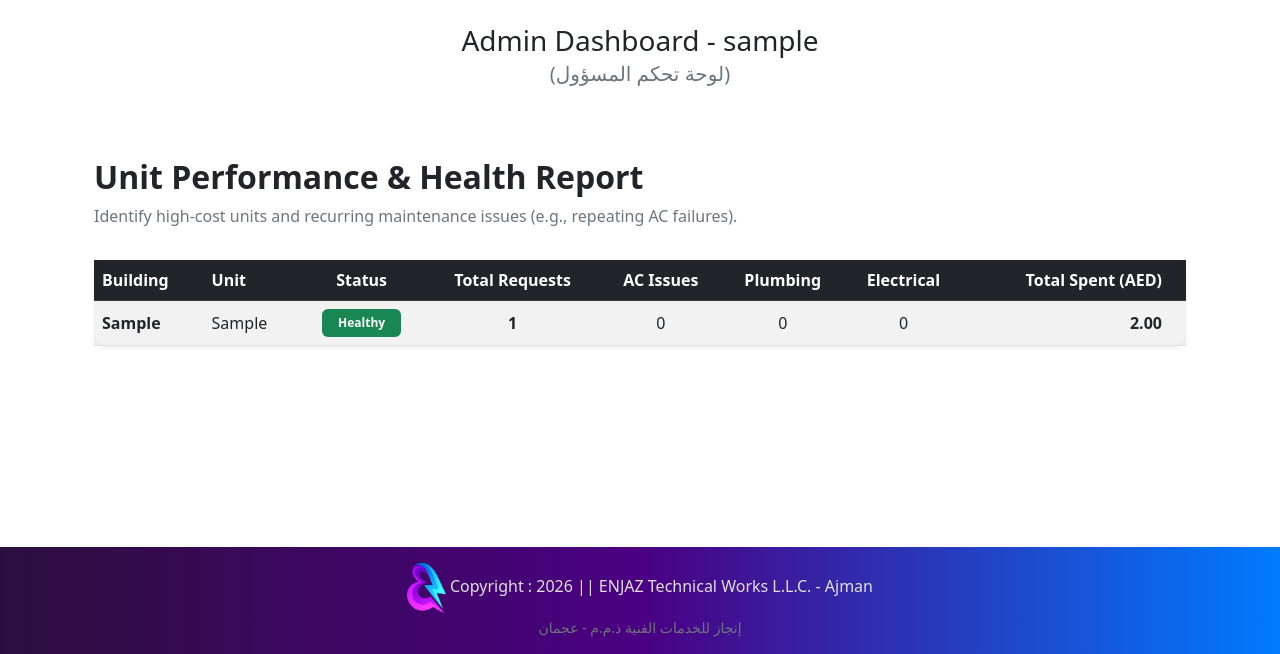
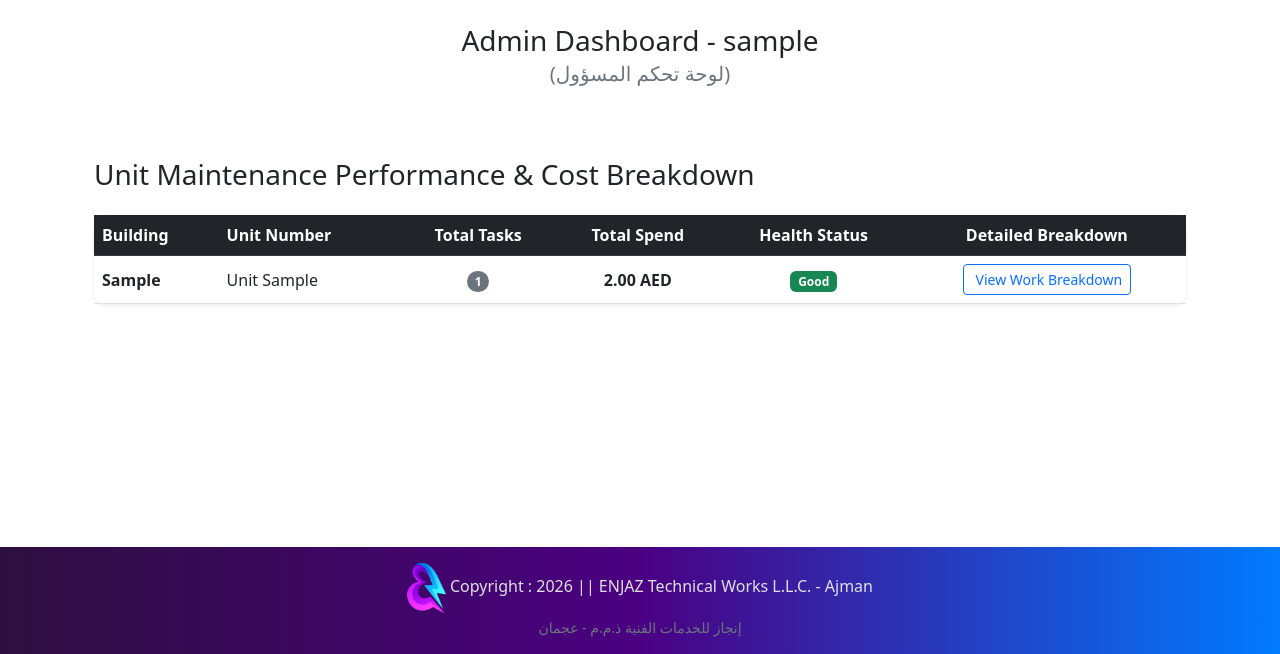
Before and after one commit to zubair-sowrab/maintenance_system, a Django app: page /reports/unit-performance/ in a window 1280 px wide. Shown: the part 146-800 px from the top of the page. Run offline with Django 5.2, Linux system fonts and the light colour scheme; a user stored in the database is signed in; tables that the repository leaves empty hold one stand-in row (values such as "Sample post"); some libraries are stand-ins or nearby versions.

Commit message:
try-unit health

```diff
--- a/tasks/templates/tasks/unit_performance_report.html
+++ b/tasks/templates/tasks/unit_performance_report.html
@@ -1,63 +1,123 @@
 {% extends 'base.html' %}
-{% load static %}
 
 {% block content %}
-<div class="container-fluid mt-4">
-    <div class="row mb-3">
-        <div class="col-12">
-            <h2 class="fw-bold">Unit Performance & Health Report</h2>
-            <p class="text-muted">Identify high-cost units and recurring maintenance issues (e.g., repeating AC failures).</p>
-        </div>
+<div class="container-fluid py-4">
+    <div class="d-flex justify-content-between align-items-center mb-4">
+        <h2 class="h3 mb-0 text-gray-800">Unit Maintenance Performance & Cost Breakdown</h2>
     </div>
 
+    <!-- MAIN TABLE -->
     <div class="card shadow-sm border-0">
-        <div class="card-body p-0">
-            <div class="table-responsive">
-                <table class="table table-hover table-striped align-middle mb-0">
+        <div class="card-body p-0 table-responsive">
+            <table class="table table-hover align-middle mb-0">
                 <thead class="table-dark">
                     <tr>
                         <th>Building</th>
-                            <th>Unit</th>
-                            <th class="text-center">Status</th>
-                            <th class="text-center">Total Requests</th>
-                            <th class="text-center">AC Issues</th>
-                            <th class="text-center">Plumbing</th>
-                            <th class="text-center">Electrical</th>
-                            <th class="text-end pe-4">Total Spent (AED)</th>
+                        <th>Unit Number</th>
+                        <th class="text-center">Total Tasks</th>
+                        <th class="text-center">Total Spend</th>
+                        <th class="text-center">Health Status</th>
+                        <th class="text-center">Detailed Breakdown</th>
                     </tr>
                 </thead>
                 <tbody>
+                    <!-- FIRST LOOP: Renders only the table rows -->
                     {% for unit in unit_stats %}
                     <tr>
                         <td class="fw-bold">{{ unit.building }}</td>
-                            <td>{{ unit.unit }}</td>
-
+                        <td>Unit {{ unit.unit }}</td>
+                        <td class="text-center"><span class="badge bg-secondary rounded-pill">{{ unit.total_tasks }}</span></td>
+                        <td class="text-center fw-bold text-dark">{{ unit.total_spend|floatformat:2 }} AED</td>
                         <td class="text-center">
-                                {% if unit.health_status == 'Bad' %}
-                                    <span class="badge bg-danger px-3 py-2">Needs Attention</span>
-                                {% elif unit.health_status == 'Warning' %}
-                                    <span class="badge bg-warning text-dark px-3 py-2">Monitor</span>
-                                {% else %}
-                                    <span class="badge bg-success px-3 py-2">Healthy</span>
-                                {% endif %}
+                            <span class="badge {% if unit.health == 'Bad' %}bg-danger{% elif unit.health == 'Warning' %}bg-warning text-dark{% else %}bg-success{% endif %}">
+                                {{ unit.health }}
+                            </span>
                         </td>
-
-                            <td class="text-center fw-bold">{{ unit.total_tasks }}</td>
-
-                            <!-- Highlight AC issues in red if they are happening multiple times -->
-                            <td class="text-center {% if unit.ac_issues > 1 %}text-danger fw-bold{% endif %}">
-                                {{ unit.ac_issues }}
-                            </td>
-                            <td class="text-center">{{ unit.plumbing_issues }}</td>
-                            <td class="text-center">{{ unit.electric_issues }}</td>
-
-                            <td class="text-end pe-4 fw-bold">
-                                {{ unit.total_spent|floatformat:2 }}
+                        <td class="text-center">
+                            <!-- Button triggers the corresponding modal -->
+                            <button class="btn btn-sm btn-outline-primary" data-bs-toggle="modal" data-bs-target="#breakdownModal{{ forloop.counter }}">
+                                <i class="bi bi-list-nested me-1"></i> View Work Breakdown
+                            </button>
                         </td>
                     </tr>
                     {% empty %}
                     <tr>
-                            <td colspan="8" class="text-center py-4 text-muted">No maintenance records found.</td>
+                        <td colspan="6" class="text-center py-4 text-muted">No maintenance record data found.</td>
+                    </tr>
+                    {% endfor %}
+                </tbody>
+            </table>
+        </div>
+    </div>
+</div>
+
+<!-- SECOND LOOP: Renders the modals entirely outside the table -->
+{% for unit in unit_stats %}
+<div class="modal fade" id="breakdownModal{{ forloop.counter }}" tabindex="-1" aria-hidden="true">
+    <div class="modal-dialog modal-xl modal-dialog-scrollable">
+        <div class="modal-content">
+            <div class="modal-header bg-primary text-white">
+                <h5 class="modal-title">
+                    Maintenance Breakdown: {{ unit.building }} - Unit {{ unit.unit }}
+                </h5>
+                <button type="button" class="btn-close btn-close-white" data-bs-dismiss="modal" aria-label="Close"></button>
+            </div>
+            <div class="modal-body bg-light">
+
+                <!-- Summary Category Badges -->
+                <div class="row g-2 mb-3">
+                    {% for category, data in unit.breakdown.items %}
+                        {% if data.count > 0 %}
+                        <div class="col-md-4 col-6">
+                            <div class="p-2 border rounded bg-white shadow-sm">
+                                <small class="text-muted d-block text-uppercase fw-bold">{{ category }}</small>
+                                <div class="d-flex justify-content-between align-items-center mt-1">
+                                    <span class="fw-bold text-primary">{{ data.spend|floatformat:2 }} AED</span>
+                                    <span class="badge bg-light text-dark border">{{ data.count }} task(s)</span>
+                                </div>
+                            </div>
+                        </div>
+                        {% endif %}
+                    {% endfor %}
+                </div>
+
+                <!-- Category Accordions -->
+                <div class="accordion" id="categoryAccordion{{ forloop.counter }}">
+                    {% for category, data in unit.breakdown.items %}
+                        {% if data.count > 0 %}
+                        <div class="accordion-item shadow-sm mb-2 border rounded">
+                            <h2 class="accordion-header" id="heading-{{ category }}-{{ forloop.parentloop.counter }}">
+                                <button class="accordion-button collapsed py-2" type="button" data-bs-toggle="collapse" data-bs-target="#collapse-{{ category }}-{{ forloop.parentloop.counter }}">
+                                    <div class="w-100 d-flex justify-content-between align-items-center me-3">
+                                        <span class="fw-bold">{{ category }} Work</span>
+                                        <div>
+                                            <span class="badge bg-info text-dark me-2">{{ data.count }} Tasks</span>
+                                            <span class="badge bg-success">{{ data.spend|floatformat:2 }} AED</span>
+                                        </div>
+                                    </div>
+                                </button>
+                            </h2>
+                            <div id="collapse-{{ category }}-{{ forloop.parentloop.counter }}" class="accordion-collapse collapse" data-bs-parent="#categoryAccordion{{ forloop.parentloop.counter }}">
+                                <div class="accordion-body p-0">
+                                    <div class="table-responsive">
+                                        <table class="table table-sm table-striped mb-0">
+                                            <thead class="table-light">
+                                                <tr>
+                                                    <th>Task Title</th>
+                                                    <th>Subcategories & Items</th>
+                                                    <th>Duration / Time Taken</th>
+                                                    <th>Total Cost</th>
+                                                    <th>Status</th>
+                                                </tr>
+                                            </thead>
+                                            <tbody>
+                                                {% for t in data.tasks %}
+                                                <tr>
+                                                    <td class="fw-semibold">{{ t.title }}</td>
+                                                    <td><small class="text-muted">{{ t.sub_categories }}</small></td>
+                                                    <td><span class="badge bg-light text-dark border"><i class="bi bi-clock me-1"></i>{{ t.time_taken }}</span></td>
+                                                    <td class="fw-bold">{{ t.spend|floatformat:2 }} AED</td>
+                                                    <td><span class="badge bg-secondary">{{ t.status }}</span></td>
                                                 </tr>
                                                 {% endfor %}
                                             </tbody>
@@ -66,4 +126,16 @@
                                 </div>
                             </div>
                         </div>
+                        {% endif %}
+                    {% endfor %}
+                </div>
+
+            </div>
+            <div class="modal-footer">
+                <button type="button" class="btn btn-secondary" data-bs-dismiss="modal">Close</button>
+            </div>
+        </div>
+    </div>
+</div>
+{% endfor %}
 {% endblock %}
--- a/tasks/views.py
+++ b/tasks/views.py
@@ -2401,53 +2401,87 @@ def bulk_print_overtime(request):
     return render(request, 'tasks/bulk_overtime_print.html', context)
 
 
+
 @login_required
 def unit_performance_report(request):
-    # Security: Ensure only admins/supervisors can view financial analytics
-    is_admin = request.user.is_superuser or (hasattr(request.user, 'profile') and request.user.profile.role == 'Admin')
+    # Security: Restrict access to administrative roles
+    is_admin = request.user.is_superuser or (
+        hasattr(request.user, 'profile') and request.user.profile.role == 'Admin'
+    )
     if not is_admin:
         return redirect('dashboard')
 
-    # 1. Aggregate data grouped by Building and Unit
-    aggregated_units = Task.objects.exclude(
+    # Define strict maintenance work categories
+    CATEGORIES = ['AC', 'Electric', 'Plumbing', 'Mason', 'Ceiling', 'Cleaning']
+
+    # Fetch tasks and prefetch subcategory items
+    tasks = Task.objects.exclude(
         Q(building__isnull=True) | Q(building='') | Q(unit__isnull=True) | Q(unit='')
-    ).values('building', 'unit').annotate(
-        total_tasks=Count('id'),
-        total_budget=Coalesce(Sum('budget'), Decimal('0.00')),
-        total_ot=Coalesce(Sum('overtime_charge'), Decimal('0.00')),
-        ac_issues=Count('id', filter=Q(project_type='AC')),
-        plumbing_issues=Count('id', filter=Q(project_type='Plumbing')),
-        electric_issues=Count('id', filter=Q(project_type='Electric'))
-    )
-
-    # 2. Process custom logic for "Health Status" and Total Spent
+    ).prefetch_related('items')
+
+    unit_dict = {}
+
+    for task in tasks:
+        key = f"{task.building}_{task.unit}"
+
+        # Initialize unit stats and category breakdown map
+        if key not in unit_dict:
+            unit_dict[key] = {
+                'building': task.building,
+                'unit': task.unit,
+                'total_tasks': 0,
+                'total_spend': 0.0,
+                'health': 'Good',
+                'breakdown': {
+                    cat: {'count': 0, 'spend': 0.0, 'tasks': []}
+                    for cat in CATEGORIES
+                }
+            }
+            # Fallback category for uncategorized tasks
+            unit_dict[key]['breakdown']['Other'] = {'count': 0, 'spend': 0.0, 'tasks': []}
+
+        # Calculate spend for the task
+        budget = float(task.budget or 0)
+        overtime = float(task.overtime_charge or 0)
+        task_spend = budget + overtime
+
+        unit_dict[key]['total_tasks'] += 1
+        unit_dict[key]['total_spend'] += task_spend
+
+        # Route task to category
+        cat = task.project_type if task.project_type in unit_dict[key]['breakdown'] else 'Other'
+        unit_dict[key]['breakdown'][cat]['count'] += 1
+        unit_dict[key]['breakdown'][cat]['spend'] += task_spend
+
+        # Aggregate subcategories and materials
+        sub_items = [
+            f"{item.sub_category} (Qty: {item.quantity})"
+            for item in task.items.all()
+            if hasattr(item, 'sub_category') and item.sub_category
+        ]
+        sub_categories_str = ", ".join(sub_items) if sub_items else "No subcategories listed"
+
+        # Record task detail
+        unit_dict[key]['breakdown'][cat]['tasks'].append({
+            'title': task.title,
+            'sub_categories': sub_categories_str,
+            'time_taken': task.time_taken or "N/A",
+            'spend': task_spend,
+            'status': task.status
+        })
+
+    # Evaluate unit health ratings
     unit_stats = []
-    for stat in aggregated_units:
-        # Calculate total exact cost combining standard budget and overtime
-        total_spent = float(stat['total_budget']) + float(stat['total_ot'])
-        total_tasks = stat['total_tasks']
-
-        # 3. Define Thresholds for Good / Warning / Bad
-        # Adjust these thresholds based on your standard operational costs
-        if total_spent >= 1500 or total_tasks >= 6:
-            health_status = "Bad"
-        elif total_spent >= 500 or total_tasks >= 3:
-            health_status = "Warning"
+    for unit in unit_dict.values():
+        if unit['total_spend'] >= 1500 or unit['total_tasks'] >= 6:
+            unit['health'] = 'Bad'
+        elif unit['total_spend'] >= 500 or unit['total_tasks'] >= 3:
+            unit['health'] = 'Warning'
         else:
-            health_status = "Good"
-
-        unit_stats.append({
-            'building': stat['building'],
-            'unit': stat['unit'],
-            'total_tasks': total_tasks,
-            'total_spent': total_spent,
-            'ac_issues': stat['ac_issues'],
-            'plumbing_issues': stat['plumbing_issues'],
-            'electric_issues': stat['electric_issues'],
-            'health_status': health_status
-        })
-
-    # 4. Sort the list so the most expensive/problematic units appear at the top
-    unit_stats.sort(key=lambda x: x['total_spent'], reverse=True)
+            unit['health'] = 'Good'
+        unit_stats.append(unit)
+
+    # Sort units by highest total spend
+    unit_stats.sort(key=lambda x: x['total_spend'], reverse=True)
 
     return render(request, 'tasks/unit_performance_report.html', {'unit_stats': unit_stats})
```
Lines whose indentation alone changed are shown as unchanged.
